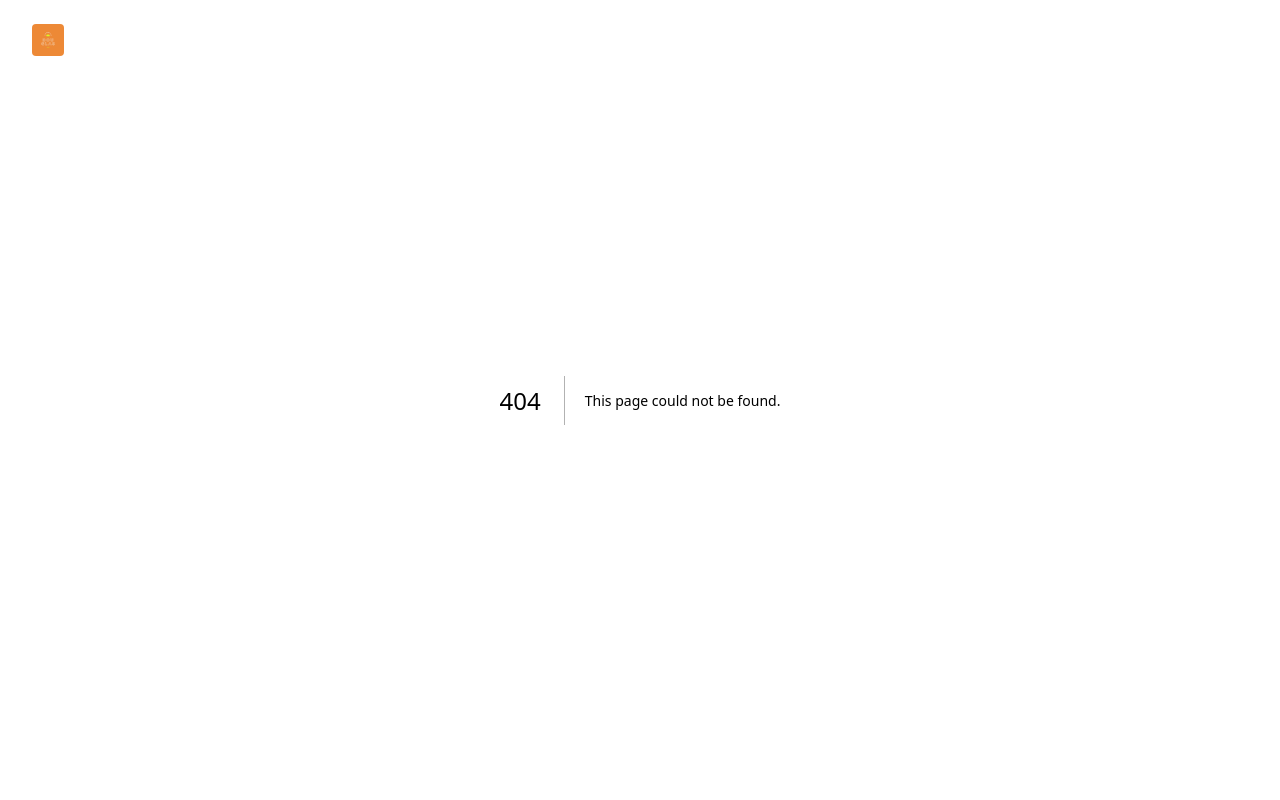
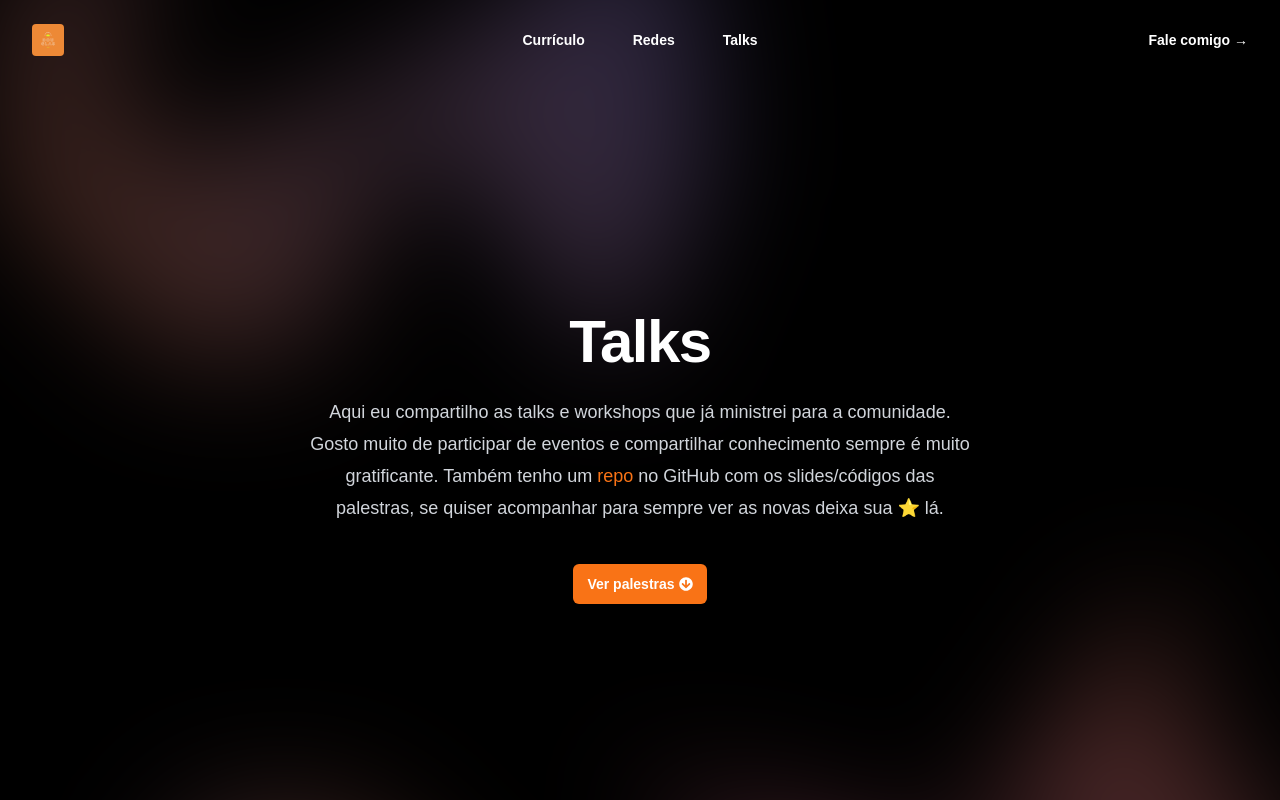
Before and after one commit to douglaschalegre/portifolio, a Next.js app: page /talks in a window 1280 px wide. Before the commit this address had no page. Shown: the top 800 px of the page. Built offline with nearby package versions, Linux system fonts and the light colour scheme.

Commit message:
feature: Talks page

```diff
--- /dev/null
+++ b/src/app/talks/page.tsx
@@ -0,0 +1,72 @@
+import Logos from '@/components/templates/logos';
+import LogosGrid from '@/components/templates/logosGrid';
+import { FaArrowCircleDown } from 'react-icons/fa';
+
+export default function Talks() {
+  return (
+    <div className="bg-black">
+      <div className="relative isolate px-6 pt-14 lg:px-8">
+        <div
+          className="absolute inset-x-0 -top-40 -z-10 transform-gpu overflow-hidden blur-3xl sm:-top-80"
+          aria-hidden="true"
+        >
+          <div
+            className="relative left-[calc(50%-11rem)] aspect-[1155/678] w-[36.125rem] -translate-x-1/2 rotate-[30deg] bg-gradient-to-tr from-orange-500 to-[#9089fc] opacity-30 sm:left-[calc(50%-30rem)] sm:w-[72.1875rem]"
+            style={{
+              clipPath:
+                'polygon(74.1% 44.1%, 100% 61.6%, 97.5% 26.9%, 85.5% 0.1%, 80.7% 2%, 72.5% 32.5%, 60.2% 62.4%, 52.4% 68.1%, 47.5% 58.3%, 45.2% 34.5%, 27.5% 76.7%, 0.1% 64.9%, 17.9% 100%, 27.6% 76.8%, 76.1% 97.7%, 74.1% 44.1%)',
+            }}
+          />
+        </div>
+        <div className="mx-auto max-w-2xl py-32 sm:py-48 lg:py-56">
+          <div className="hidden sm:mb-8 sm:flex sm:justify-center"></div>
+          <div className="text-center">
+            <h1 className="text-4xl font-bold tracking-tight text-white sm:text-6xl">
+              Talks
+            </h1>
+            <p className="mt-6 text-lg leading-8 text-gray-300">
+              Aqui eu compartilho as talks e workshops que já ministrei para a
+              comunidade. Gosto muito de participar de eventos e compartilhar
+              conhecimento sempre é muito gratificante. Também tenho um{' '}
+              <a
+                className="text-orange-500 hover:text-orange-500/90"
+                href="https://github.com/douglaschalegre/Talks"
+              >
+                repo
+              </a>{' '}
+              no GitHub com os slides/códigos das palestras, se quiser
+              acompanhar para sempre ver as novas deixa sua ⭐ lá.
+            </p>
+            <div className="mt-10 flex items-center justify-center gap-x-6">
+              <a
+                href="#"
+                className="flex items-center gap-1 rounded-md bg-orange-500 px-3.5 py-2.5 text-sm font-semibold text-white shadow-sm hover:bg-orange-400 focus-visible:outline focus-visible:outline-2 focus-visible:outline-offset-2 focus-visible:outline-orange-500"
+              >
+                <p>Ver palestras</p>
+                <div>
+                  <FaArrowCircleDown />
+                </div>
+              </a>
+            </div>
+          </div>
+        </div>
+        <div
+          className="absolute inset-x-0 top-[calc(100%-13rem)] -z-10 transform-gpu overflow-hidden blur-3xl sm:top-[calc(100%-30rem)]"
+          aria-hidden="true"
+        >
+          <div
+            className="relative left-[calc(50%+3rem)] aspect-[1155/678] w-[36.125rem] -translate-x-1/2 bg-gradient-to-tr from-[#ff80b5] to-[#ed8936] opacity-30 sm:left-[calc(50%+36rem)] sm:w-[72.1875rem]"
+            style={{
+              clipPath:
+                'polygon(74.1% 44.1%, 100% 61.6%, 97.5% 26.9%, 85.5% 0.1%, 80.7% 2%, 72.5% 32.5%, 60.2% 62.4%, 52.4% 68.1%, 47.5% 58.3%, 45.2% 34.5%, 27.5% 76.7%, 0.1% 64.9%, 17.9% 100%, 27.6% 76.8%, 76.1% 97.7%, 74.1% 44.1%)',
+            }}
+          />
+        </div>
+      </div>
+      <LogosGrid />
+      {/* TODO:
+      // - [ ] Galeria com talks com imagem, título, descrição e link para download dos slides/arquivos
+      */}
+    </div>
+  );
+}
```
